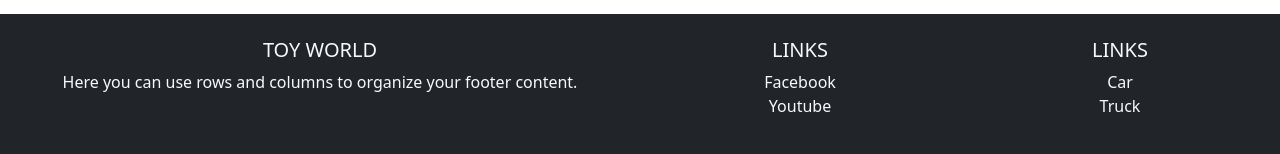
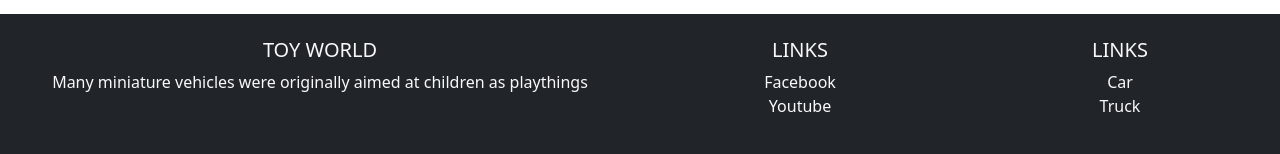
Before and after one commit to a-ashik/toy-marketplace, a React (Vite) app: page / in a window 1280 px wide. Shown: the part 1624-1778 px from the top of the page. Built offline with nearby package versions, Linux system fonts and the light colour scheme; no server answers.

Commit message:
footer error solve

```diff
--- a/src/pages/Footer/Footer.jsx
+++ b/src/pages/Footer/Footer.jsx
@@ -9,7 +9,7 @@ const Footer = () => {
                 <div className="row">
                     <div className="col-md-6 mt-md-0 mt-3">
                         <h5 className="text-uppercase">Toy World</h5>
-                        <p>Here you can use rows and columns to organize your footer content.</p>
+                        <p>Many miniature vehicles were originally aimed at children as playthings</p>
                     </div>
 
                     <hr className="clearfix w-100 d-md-none pb-0"/>
```
